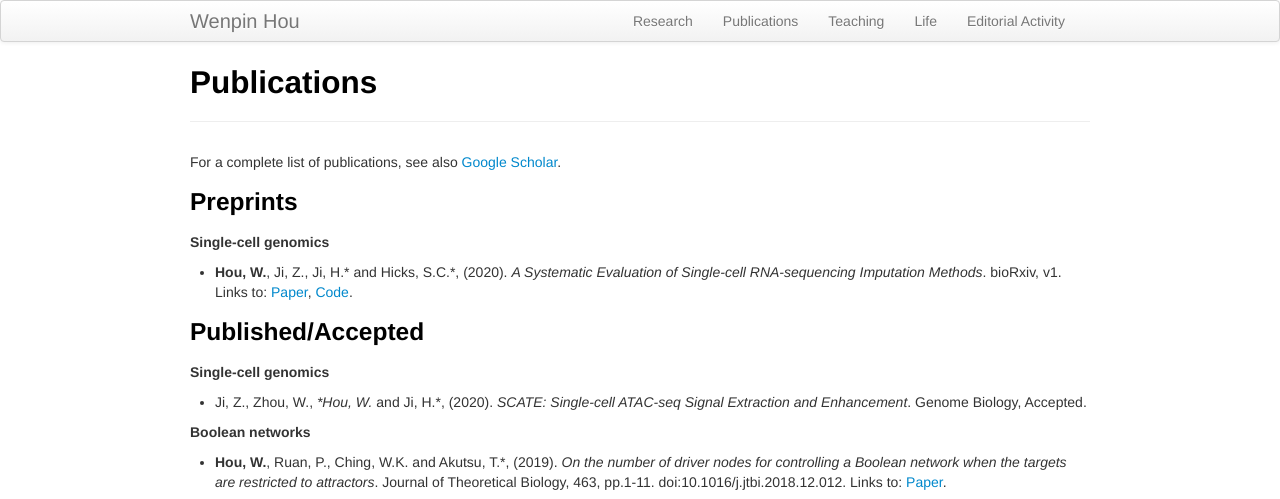
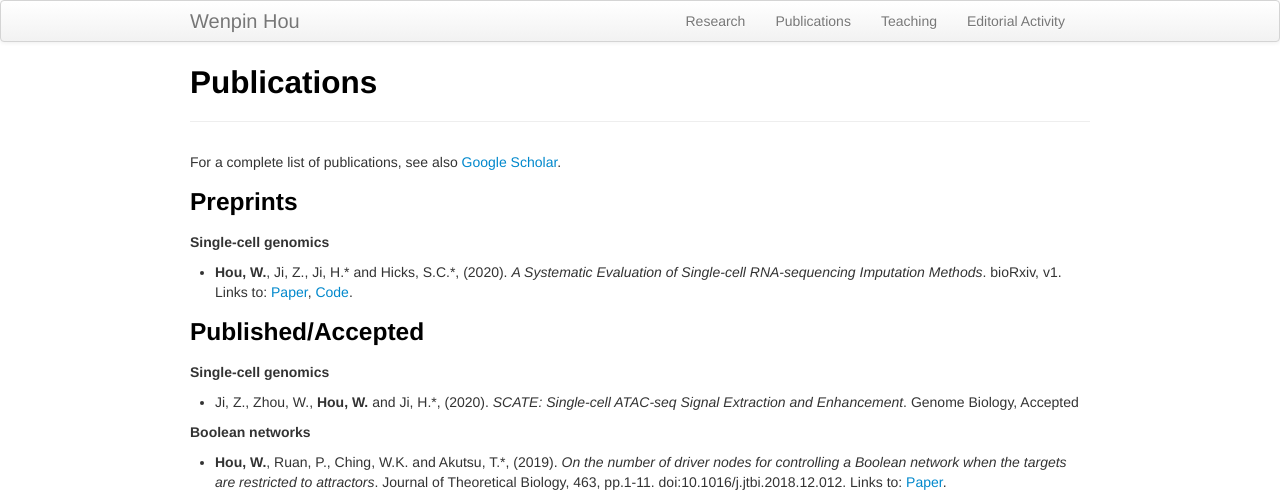
Before and after one commit to Winnie09/Wenpin_Hou, a Jekyll site: the page built from pages/publications.md, in a window 1280 px wide. Shown: the top 499 px of the page. Built offline with Jekyll 4.4.1, drawn with Linux system fonts in a browser that asks for light colours.

Commit message:
add changes

```diff
--- a/_includes/themes/twitter/default.html
+++ b/_includes/themes/twitter/default.html
@@ -36,7 +36,6 @@
               <li><a href="{{ BASE_PATH }}/pages/research.html">Research</a></li>
               <li><a href="{{ BASE_PATH }}/pages/publications.html">Publications</a></li>
               <li><a href="{{ BASE_PATH }}/pages/teaching.html">Teaching</a></li>
-              <li><a href="{{ BASE_PATH }}/pages/life.html">Life</a></li>
               <li><a href="{{ BASE_PATH }}/pages/editorial.html">Editorial Activity</a></li>
 
         </div>
--- a/pages/publications.md
+++ b/pages/publications.md
@@ -17,7 +17,7 @@ For a complete list of publications, see also [Google Scholar](https://scholar.g
 
 ### Published/Accepted
 ##### Single-cell genomics
-- Ji, Z., Zhou, W., **Hou, W.* and Ji, H.\*, (2020). *SCATE: Single-cell ATAC-seq Signal Extraction and Enhancement*. Genome Biology, Accepted.
+- Ji, Z., Zhou, W., **Hou, W.** and Ji, H.\*, (2020). *SCATE: Single-cell ATAC-seq Signal Extraction and Enhancement*. Genome Biology, Accepted
 
 ##### Boolean networks
 - **Hou, W.**, Ruan, P., Ching, W.K. and Akutsu, T.\*, (2019). *On the number of driver nodes for controlling a Boolean network when the targets are restricted to attractors*. Journal of Theoretical Biology, 463, pp.1-11. doi:10.1016/j.jtbi.2018.12.012. Links to: [Paper](https://www.sciencedirect.com/science/article/pii/S0022519318306027).
```
